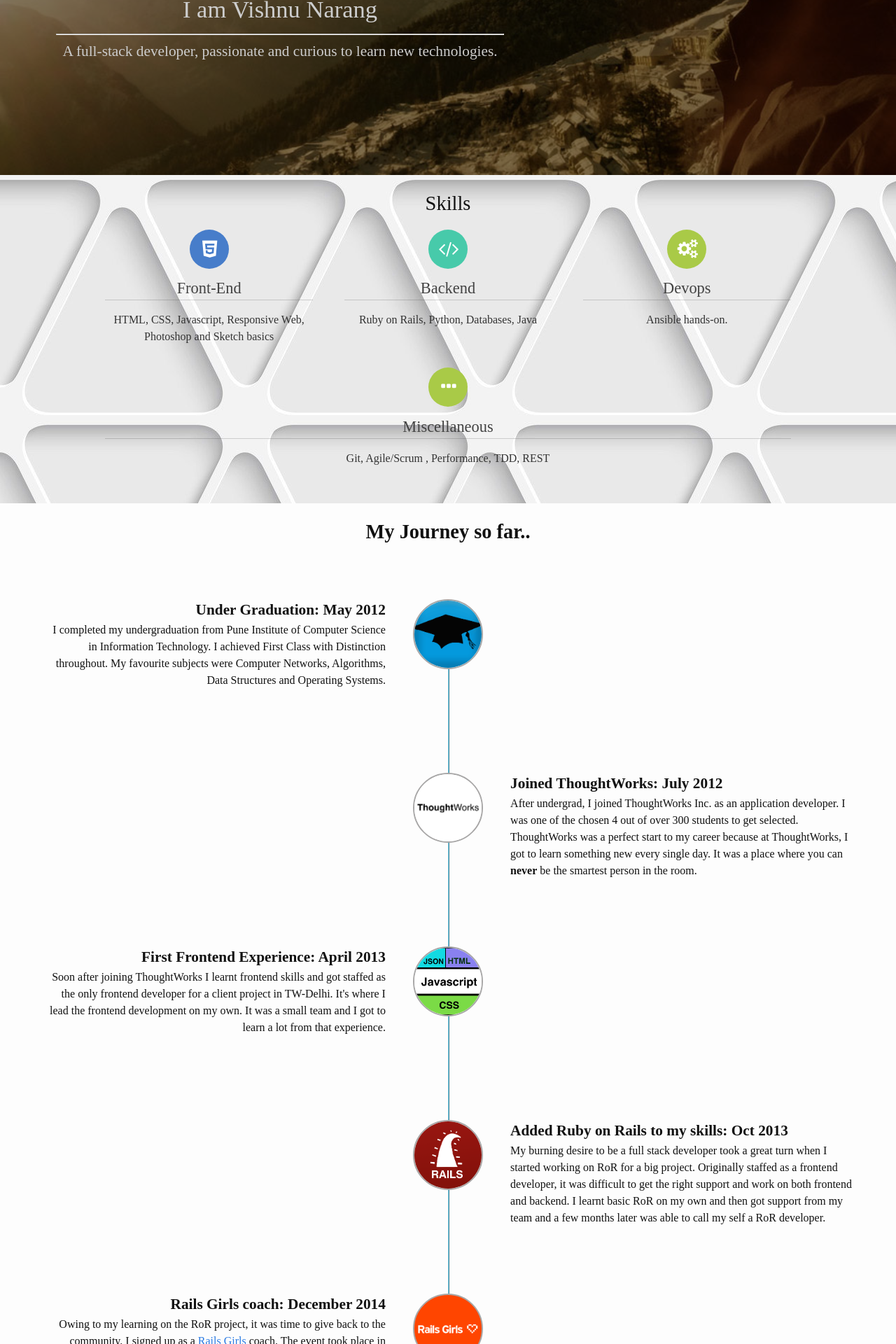
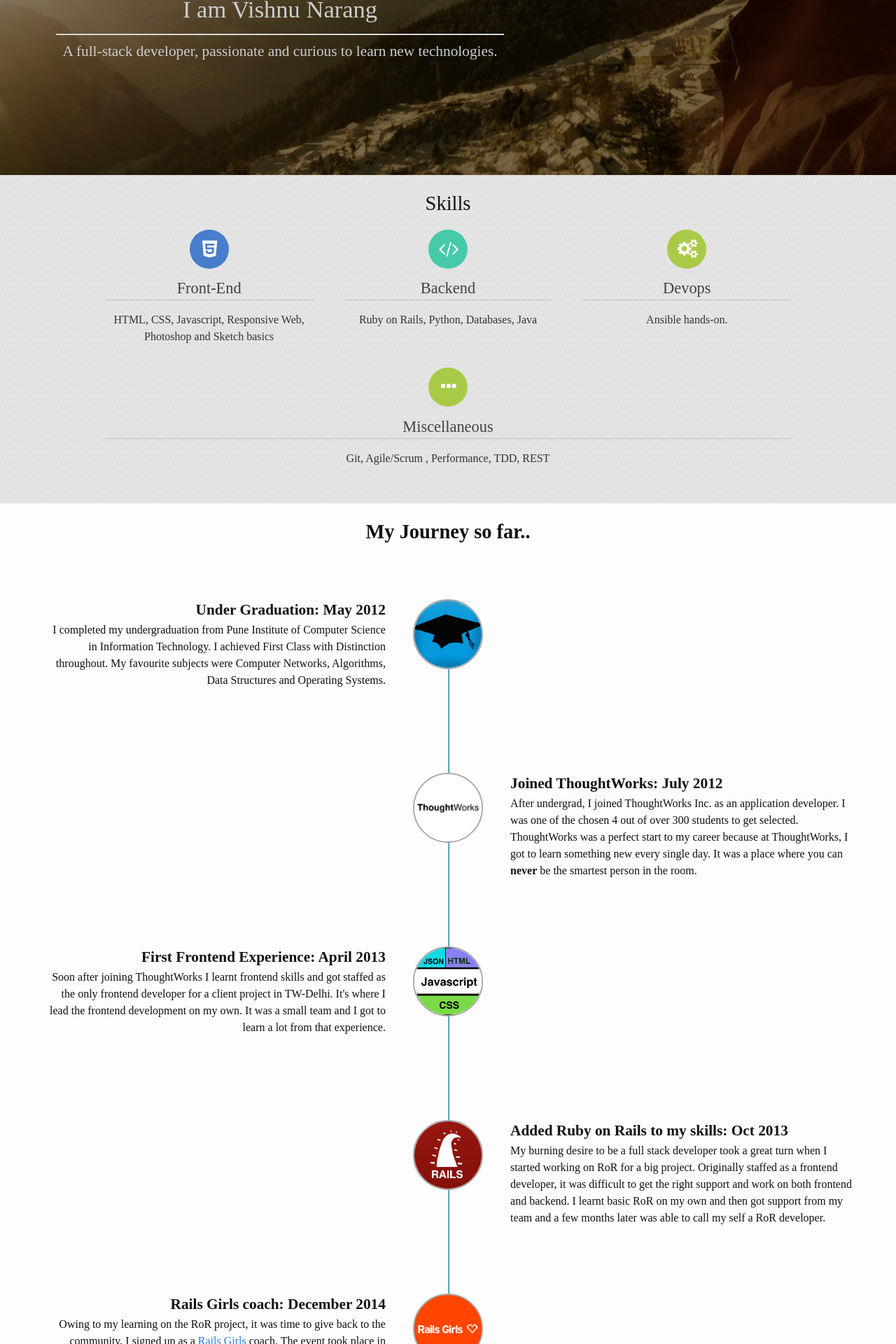
Before and after one commit to vishnun/vishnun.github.io, a Jekyll site: the page built from index.html, in a window 1280 px wide. Shown: the part 630-2550 px from the top of the page at 70% size. Built offline with Jekyll 4.4.1, drawn with Linux system fonts in a browser that asks for light colours; nearby versions of some CDN libraries; some web fonts are replaced.

Commit message:
explicitely adding background size for pattern

```diff
--- a/css/home.scss
+++ b/css/home.scss
@@ -92,7 +92,8 @@
     @include sectionTitle();
     @import "home/icon-bullets";
     padding: 20px 10px;
-    @include retina-image("/images/bg-pattern", 11px, jpeg);
+    @include retina-image("/images/bg-pattern", 10px, jpeg);
+    background-size: 10px;
     .bullets {
       max-width: 1024px;
     }
```
